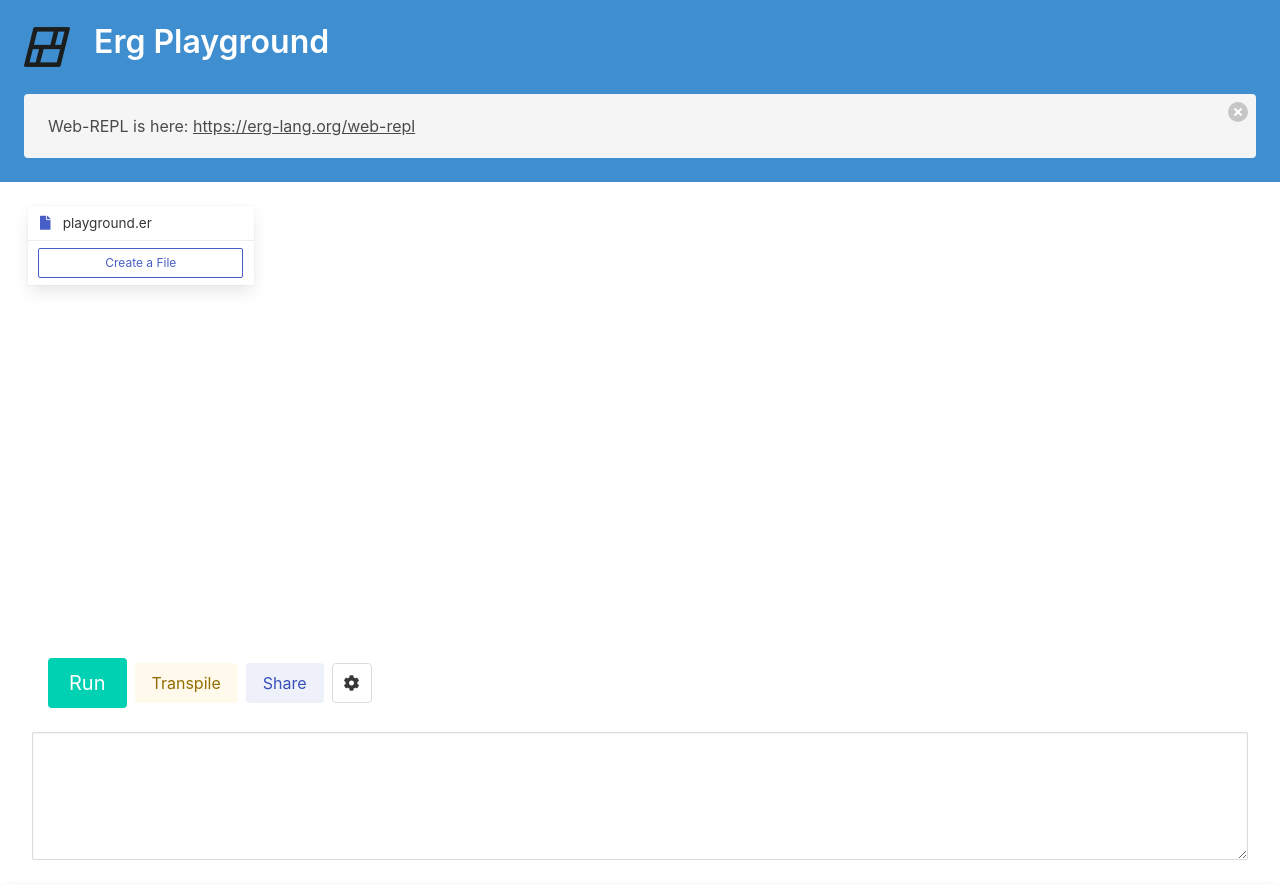
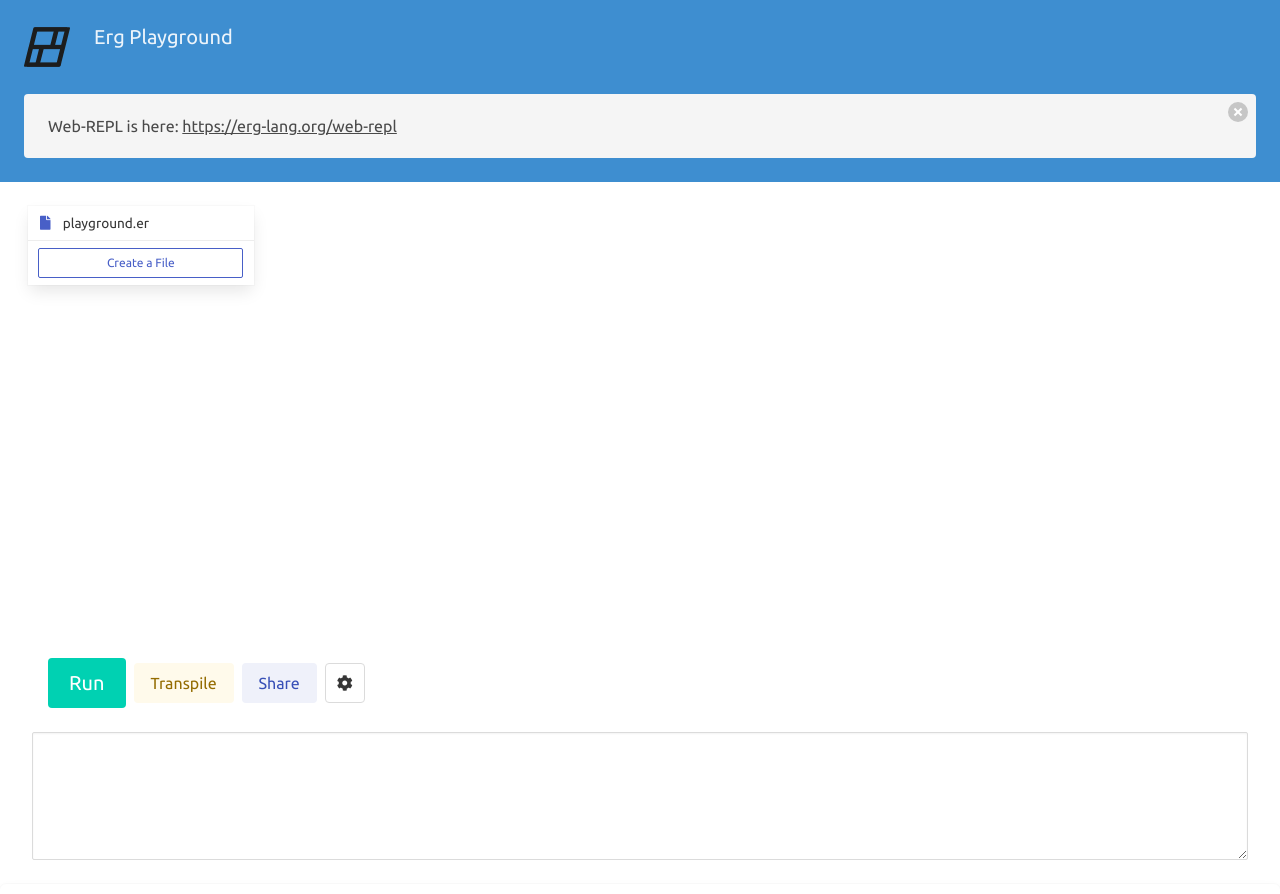
Before and after one commit to erg-lang/web-ide, a website built with webpack: page docs/index.html in a window 1280 px wide. Built offline with nearby package versions, Linux system fonts and the light colour scheme; what erg-playground, monaco-editor would draw is missing.

Commit message:
change font

```diff
--- a/script/index.css
+++ b/script/index.css
@@ -1,13 +1,19 @@
 @import "https://cdn.jsdelivr.net/npm/bulma@0.9.4/css/bulma.min.css";
 @import "https://use.fontawesome.com/releases/v5.15.4/css/all.css";
+@import url('https://fonts.googleapis.com/css2?family=Ubuntu&display=swap');
 
 body {
+	font-family: 'Ubuntu', monospace;
 	width: 100%;
 	height: 100%;
 }
 
 .config-item {
 	background: #fff;
+}
+
+.button {
+	font-family: 'Ubuntu', monospace;;
 }
 
 #erg-logo {
@@ -35,6 +41,7 @@
 }
 
 .panel-block {
+	font-family: 'Ubuntu', monospace;
 	font-size: 1.7vh;
 }
 
--- a/script/index.ts
+++ b/script/index.ts
@@ -241,7 +241,7 @@
 		logo_img.id = "erg-logo";
 		logo.appendChild(logo_img);
 		const title = document.createElement("p");
-		title.className = "title column";
+		title.className = "subtitle column";
 		title.innerHTML = "Erg Playground";
 		logo.appendChild(title);
 		const note = document.createElement("div");
```
